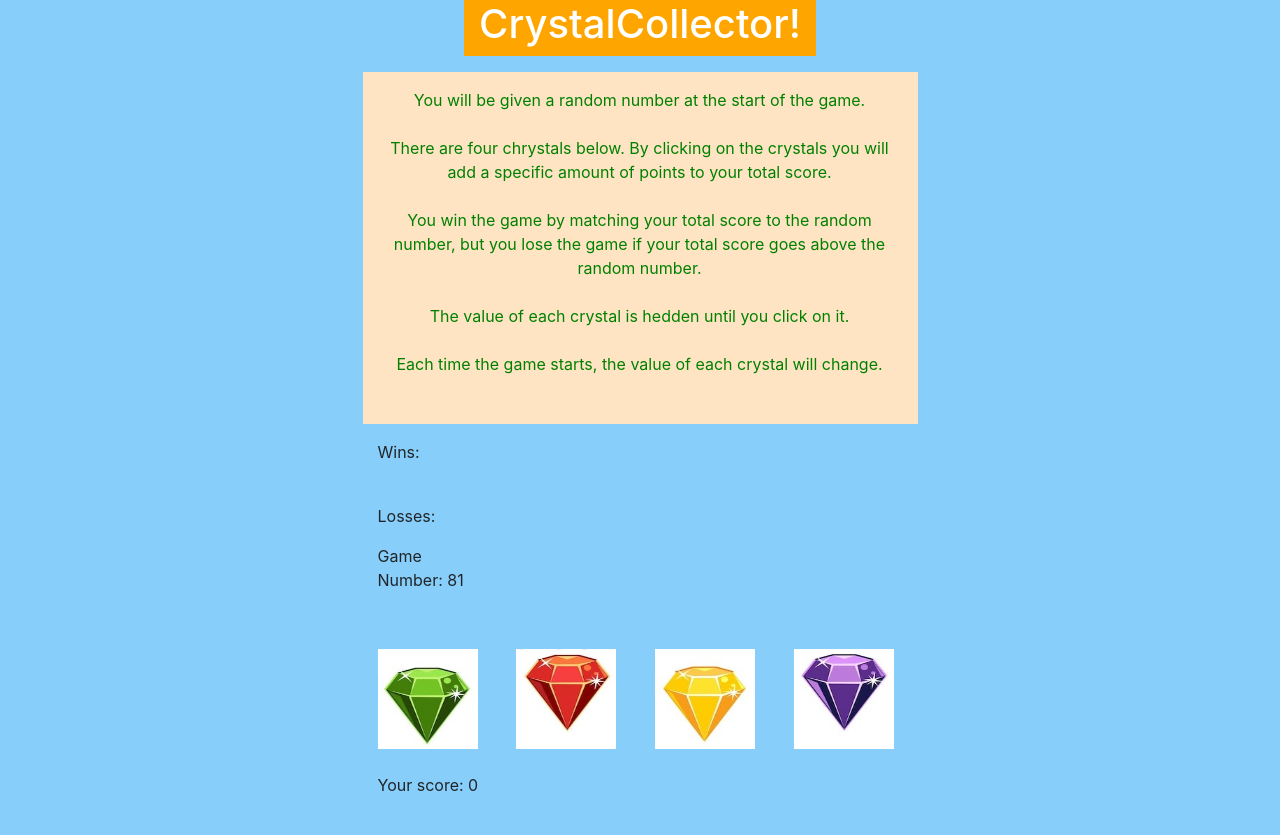
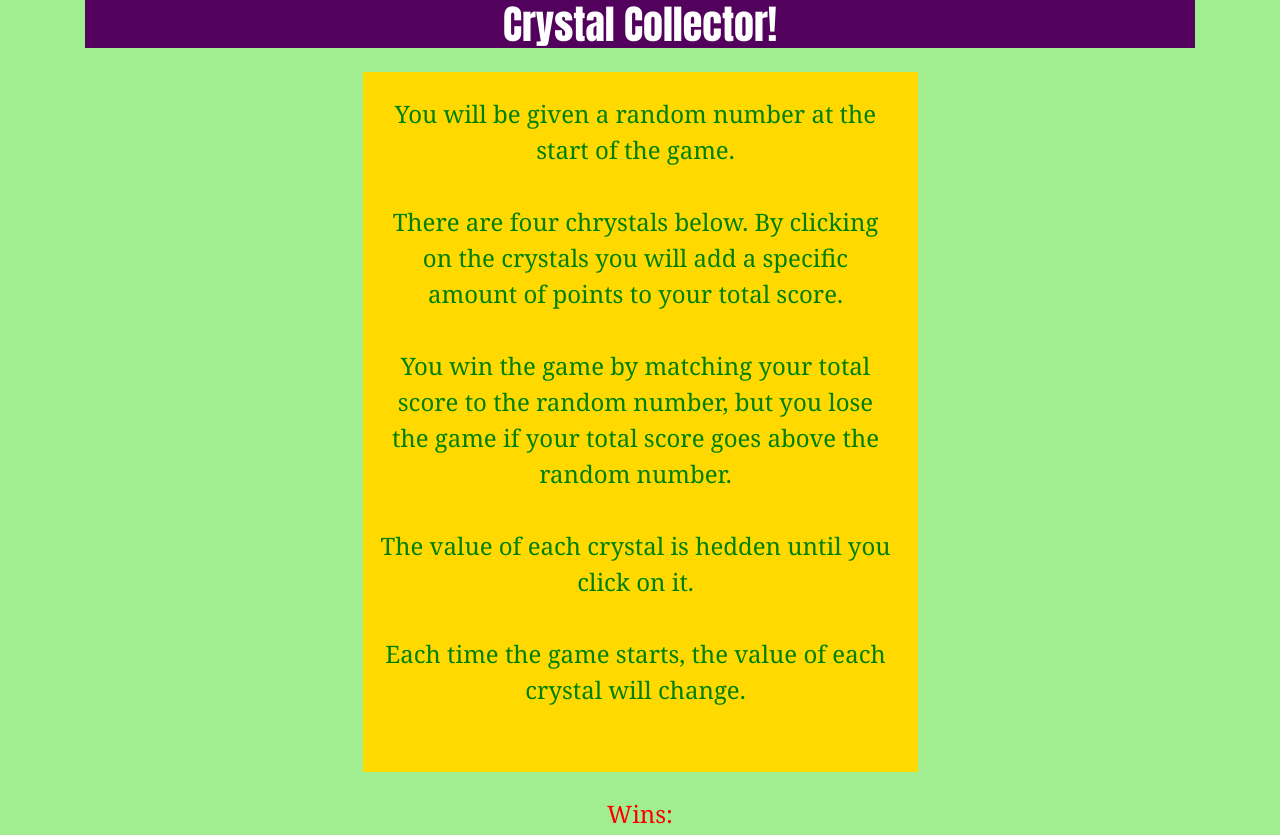
Before and after one commit to JoeScholz/unit-4-game, a plain HTML site: page index.html in a window 1280 px wide. Shown: the top 835 px of the page. Before the commit the page ends 813 px from the top, so only its background shows below. Drawn offline with nearby package versions, Linux system fonts and the light colour scheme.

Commit message:
CSSchanges, submit

```diff
--- a/assets/css/style.css
+++ b/assets/css/style.css
@@ -1,6 +1,6 @@
 body {
     width: 100%;
-    background-color: lightskyblue;
+    background-color: rgb(160, 238, 144);
 }
 
 .container--content {
@@ -10,10 +10,12 @@ body {
 
 .container--header{
     height: fit-content;
-    width: fit-content;
-    background-color: orange;
+    width: 100%;
+    background-color: rgb(82, 2, 92);
     color: #ffffff;
     margin: 0 auto;
+    font-family: Impact, Haettenschweiler, 'Arial Narrow Bold', sans-serif;
+    text-align: center;
 }
 
 .container--instructions{
@@ -22,16 +24,23 @@ body {
     padding-right: 1em;
     height: fit-content;
     width: 50%;
-    background-color: bisque;
+    background-color: rgb(255, 217, 0);
     color: green;
     margin: 1em auto;
     text-align: center;
+    font-family: Cambria, Cochin, Georgia, Times, 'Times New Roman', serif;
+    font-size: 1.5em;
 }
 
 .container--gameNumScore{
     width: 50%;
     margin: 0 auto;
     padding-left: 0;
+    color: red;
+    font-family: Cambria, Cochin, Georgia, Times, 'Times New Roman', serif;
+    font-size: 1.5em;
+    display: inline;
+    text-align: center;
 }
 
 .container--crystals{
@@ -46,4 +55,11 @@ body {
     margin-left: 0 auto;
     width: 50%;
     height: fit-content;
+    color: red;
+    font-family: Cambria, Cochin, Georgia, Times, 'Times New Roman', serif;
+    font-size: 1.5em;
+    display: inline;
+    text-align: center;
+
+
 }
--- a/assets/javascript/game.js
+++ b/assets/javascript/game.js
@@ -53,6 +53,7 @@ $(".green").on("click", function () {
 
         if (userScore === gameNumber) {
             console.log("you win");
+            alert("You win! Keep the Gems! Play again?");
             wins++;
             $("#wins").text(wins);
             startFunction();
@@ -61,6 +62,7 @@ $(".green").on("click", function () {
 
         if (userScore > gameNumber) {
             console.log("You Lose");
+            alert("Too bad! You lose the Gems. Play again?");
             losses++;
             $("#losses").text(losses);
             startFunction();
@@ -76,6 +78,7 @@ $(".red").on("click", function () {
 
     if (userScore === gameNumber) {
         console.log("you win");
+        alert("You win! Keep the Gems! Play again?");
         wins++;
         $("#wins").text(wins);
         startFunction();
@@ -84,6 +87,7 @@ $(".red").on("click", function () {
 
     if (userScore > gameNumber) {
         console.log("You Lose");
+        alert("Too bad! You lose the Gems. Play again?");
         losses++;
         $("#losses").text(losses);
         startFunction();
@@ -97,17 +101,22 @@ $(".yellow").on("click", function () {
 
     if (userScore === gameNumber) {
         console.log("you win");
+        alert("You win! Keep the Gems! Play again?");
         wins++;
         $("#wins").text(wins);
         startFunction();
+        alert("You win! Keep the Gems! Play again?");
+
     }
 
 
     if (userScore > gameNumber) {
         console.log("You Lose");
+        alert("Too bad! You lose the Gems. Play again?");
         losses++;
         $("#losses").text(losses);
         startFunction();
+
     }
 });
 
@@ -118,6 +127,7 @@ $(".purple").on("click", function () {
 
     if (userScore === gameNumber) {
         console.log("you win");
+        alert("You win! Keep the Gems! Play again?");
         wins++;
         $("#wins").text(wins);
         startFunction();
@@ -126,6 +136,7 @@ $(".purple").on("click", function () {
 
     if (userScore > gameNumber) {
         console.log("You Lose");
+        alert("Too bad! You lose the Gems. Play again?");
         losses++;
         $("#losses").text(losses);
         startFunction();
--- a/index.html
+++ b/index.html
@@ -11,11 +11,11 @@
 <body>
 <div class="container container--content">
 <div class="container container--header">
-    <div class="row">
-        <div class="col-md-6">
-            <h1>CrystalCollector!</h1>
-        </div>
-    </div>
+
+
+            <h1>Crystal Collector!</h1>
+
+
 </div>
 <div class="container container--instructions">
     <div class="row">
@@ -39,18 +39,9 @@
     </div>
 </div>
 <div class="container container--gameNumScore">
-    <div class="Row">
-        <div class="col-md-2">
             <p>Wins: <span id="wins"> </span></p>
-            <br>
             <p>Losses: <span id="losses"> </span></p>
-        </div>
-        <div class="col-md-3">
             <p>Game Number: <span id="gameNum"> </span></p>
-        </div>
-        <div class="col-md-7">
-
-        </div>
         </div>
 
 </div>
@@ -73,11 +64,7 @@
 </div>
 <br>
 <div class="container container--userScore">
-    <div class="row">
-        <div class="col-md-4">
-            <p>Your score: <span id="userNum"> </span></p>
-        </div>
-    </div>
+            <p>Gem Total: <span id="userNum"> </span></p>
 </div>
 <!-- backgound image
     header:CrystalCollector!
```
